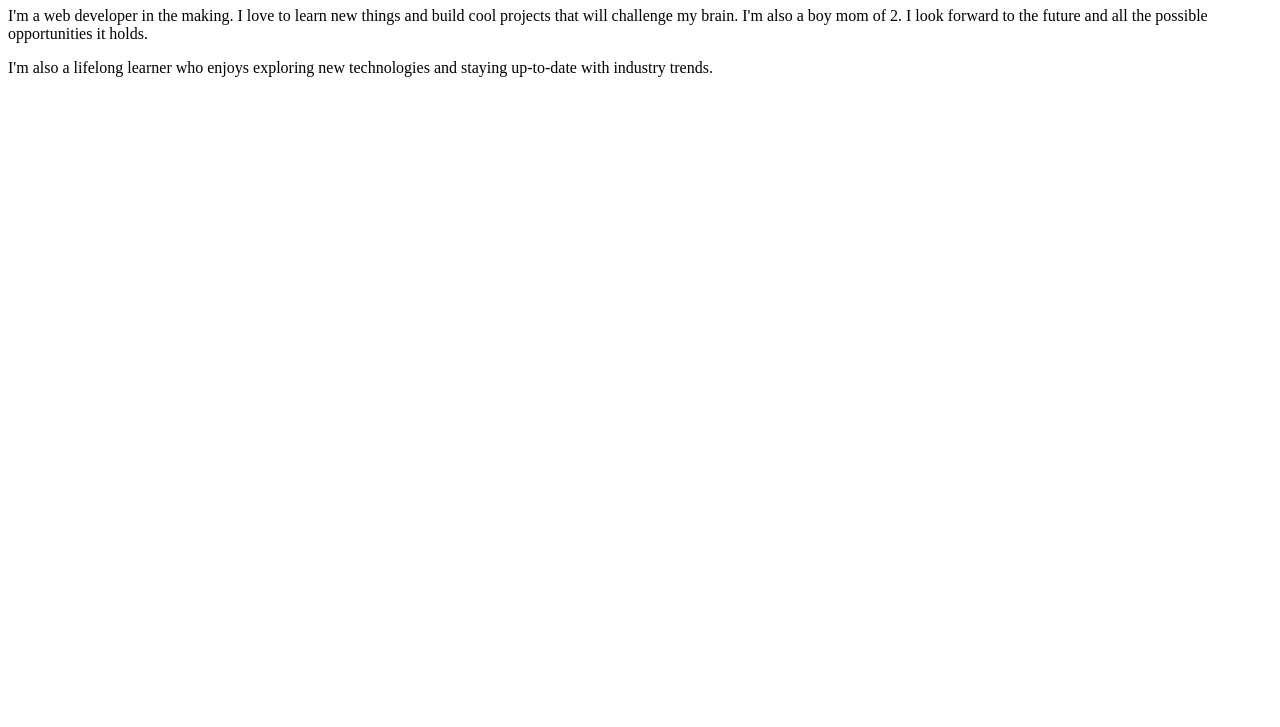
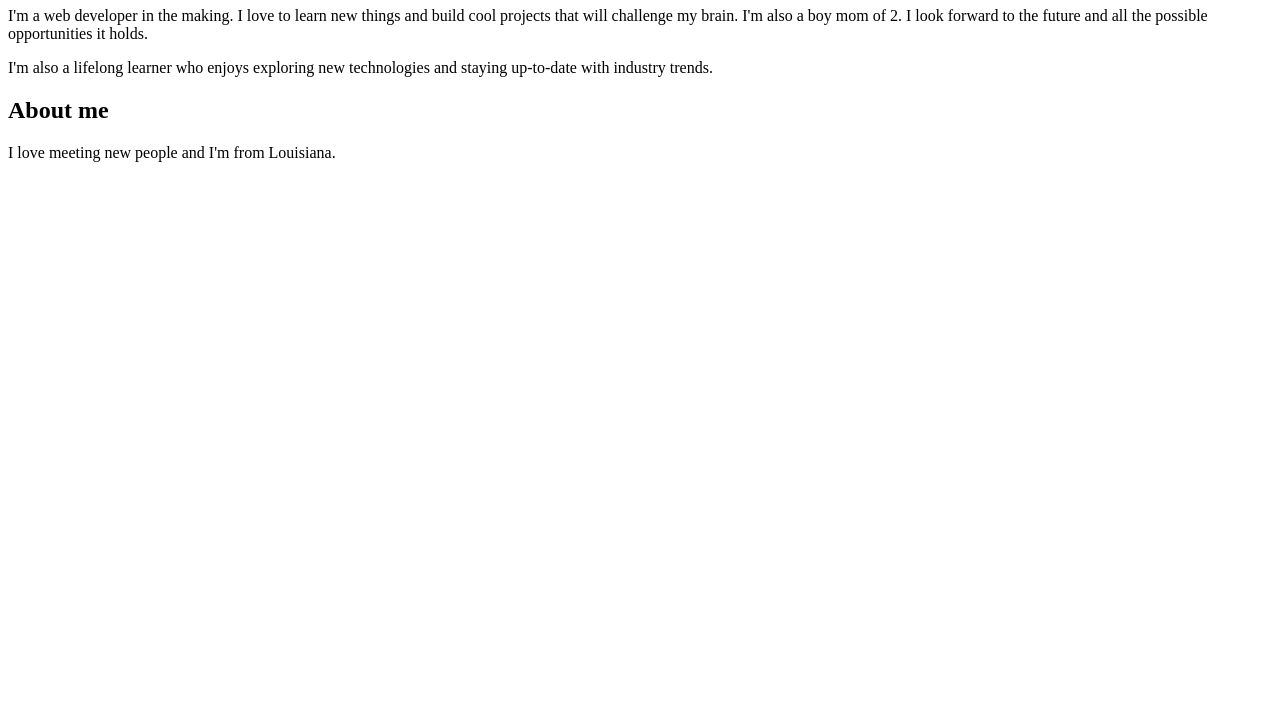
Before and after one commit to tjewitt-hub/Week-1-checkpoint-, a plain HTML site: page index.html in a window 1280 px wide. Shown: the part 73-800 px from the top of the page. Drawn offline with Linux system fonts and the light colour scheme.

Commit message:
Add about me section

```diff
--- a/index.html
+++ b/index.html
@@ -9,6 +9,7 @@
     <h1>Tilandria Jewitt</h1>
     <p>I'm a web developer in the making. I love to learn new things and build cool projects that will challenge my brain. I'm also a boy mom of 2. I look forward to the future and all the possible opportunities it holds.</p>
     <p>I'm also a lifelong learner who enjoys exploring new technologies and staying up-to-date with industry trends.</p>
-
+    <h2>About me</h2>
+    <p>I love meeting new people and I'm from Louisiana.</p>
 </body>
 </html>
```
